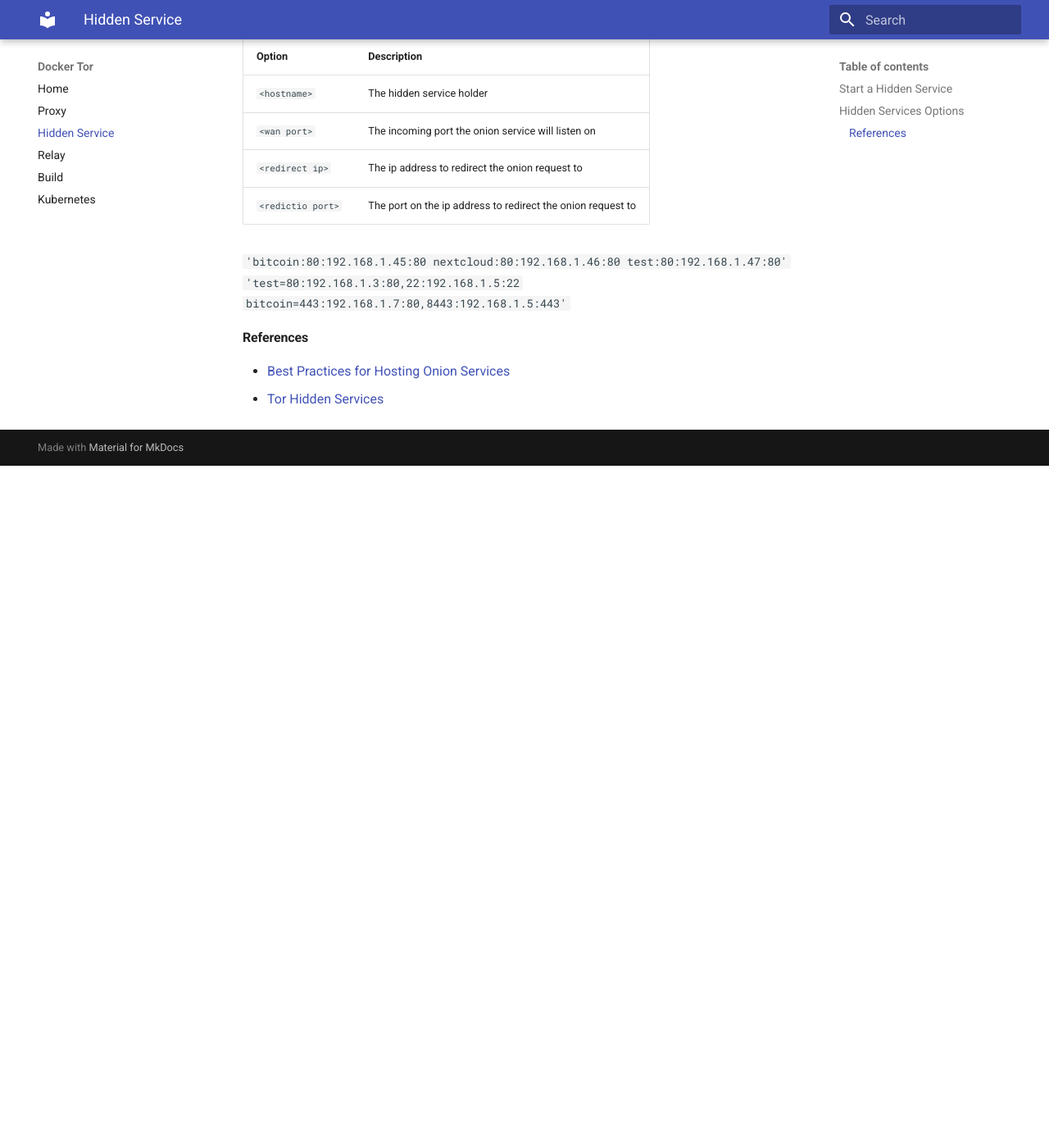
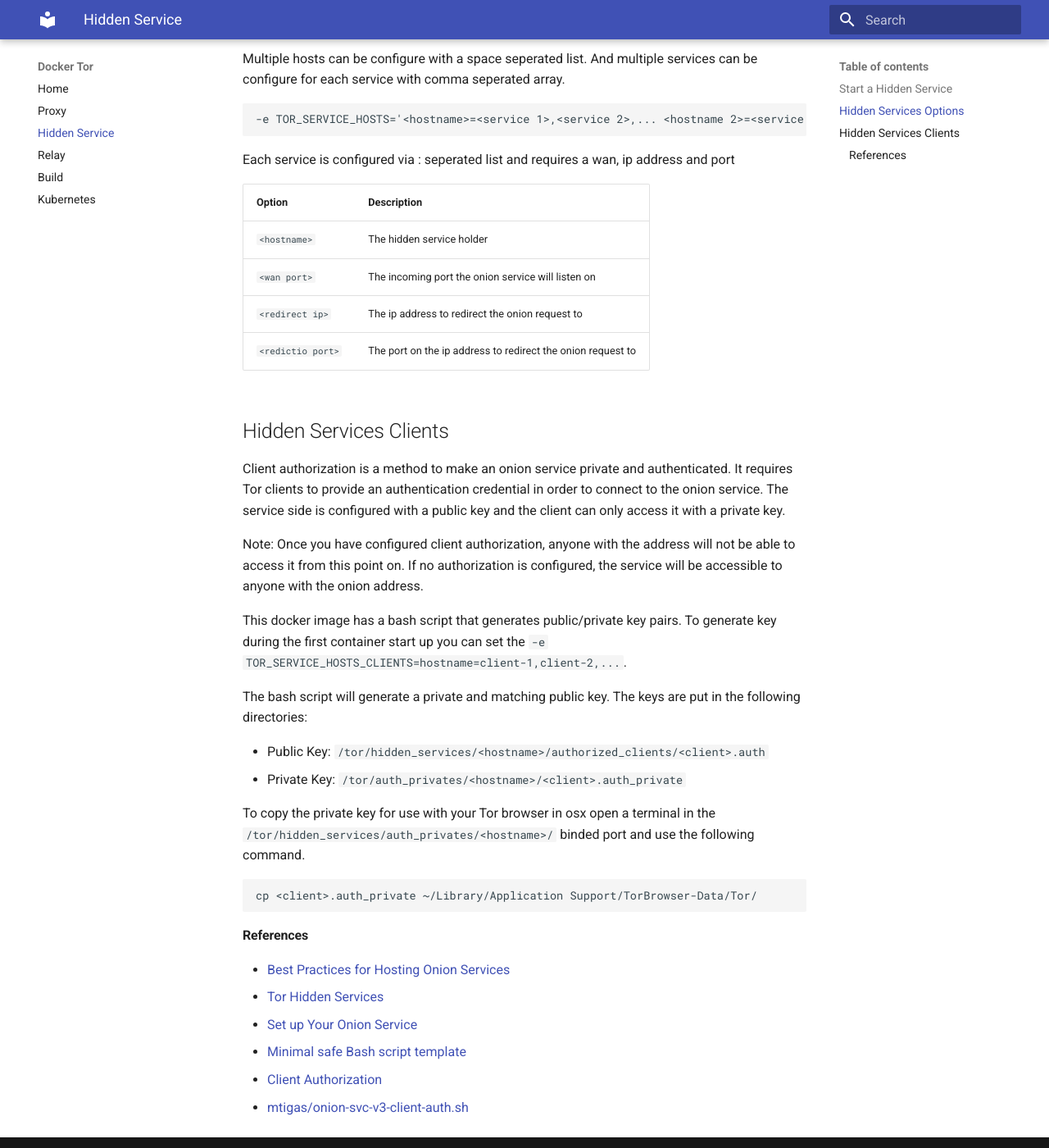
Before and after one commit to BarneyBuffet/docker-tor, an MkDocs documentation site: the page built from docs/service.md, in a window 1280 px wide and 1400 px high, scrolled down 962 px. Shown: the whole window at 82% size. Built offline with MkDocs 1.6.1 and Material for MkDocs 9.7.7, drawn with Linux system fonts in a browser that asks for light colours; before the commit the page ends 1530 px from its top, so only the background shows below that; some of the changed text lies outside the part shown.

Commit message:
Service client authorization

````diff
--- a/docs/service.md
+++ b/docs/service.md
@@ -2,22 +2,26 @@
 
 A hidden service is a site you visit or a service that uses Tor technology to stay secure and, if the owner wishes, anonymous. The terms "hidden services" and "onion services" are interchangeably.
 
-By default this image will not enable any hidden services. To enable hidden services the `-e TOR_SERVICE=true` flag is needed along wih a list of hosts in `-e TOR_SERVICE_HOSTS='<hostname>=<wan port>:<redirect IP>:<redirect port>,...'`.
+By default this image will not enable any hidden services. To enable hidden services the `-e TOR_SERVICE=true` flag is needed along wih a list of hosts in `-e TOR_SERVICE_HOSTS='<hostname>=<wan port>:<redirect IP>:<redirect port>,...'`. Multiple services can be configure for a host.
+
+It is generally good practice to create seperate Tor deamons for each hostname, but is not required.
 
 ## Start a Hidden Service
 
 To start a Tor hidden service with this image run the following docker command:
 
 ```bash
-docker run -d --name tor -e TOR_SERVICE=true -e TOR_SERVICE_HOSTS='bitcoin=443:192.168.1.7:80,8443:192.168.1.5:443` -p 9050:9050/tcp barneybuffet/tor:latest
+docker run -d --name tor -e TOR_SERVICE=true -e TOR_SERVICE_HOSTS='bitcoin=443:192.168.1.7:80,8443:192.168.1.5:443' -e TOR_SERVICE_HOSTS_CLIENTS='bitcoin=barney' -p 9050:9050/tcp barneybuffet/tor:latest`
 ```
 
 The image will:
 
 * Tell Tor to create a hidden service in `/tor/hidden_services/<hostname>`
 * Configure Tor to accept onion requests on a given port and redirect to an IP address and port
+* Create an authroized client private/public key pair
 
-The onion address can be found in `/tor/hidden_services/<hostname>`
+The onion address can be found in `/tor/hidden_services/<hostname>/hostname`
+The private key can be found in `/tor/hidden_services/auth_privates/<hostname>/<client>.auth_private`
 
 ## Hidden Services Options
 
@@ -42,15 +46,30 @@
 | `<redirect ip>`   | The ip address to redirect the onion request to             |
 | `<redictio port>` | The port on the ip address to redirect the onion request to |
 
+## Hidden Services Clients
 
+Client authorization is a method to make an onion service private and authenticated. It requires Tor clients to provide an authentication credential in order to connect to the onion service. The service side is configured with a public key and the client can only access it with a private key.
 
+Note: Once you have configured client authorization, anyone with the address will not be able to access it from this point on. If no authorization is configured, the service will be accessible to anyone with the onion address.
 
+This docker image has a bash script that generates public/private key pairs. To generate key during the first container start up you can set the `-e TOR_SERVICE_HOSTS_CLIENTS=hostname=client-1,client-2,...`.
 
-`'bitcoin:80:192.168.1.45:80 nextcloud:80:192.168.1.46:80 test:80:192.168.1.47:80'`
-`'test=80:192.168.1.3:80,22:192.168.1.5:22 bitcoin=443:192.168.1.7:80,8443:192.168.1.5:443'`
+The bash script will generate a private and matching public key. The keys are put in the following directories:
 
+* Public Key: `/tor/hidden_services/<hostname>/authorized_clients/<client>.auth`
+* Private Key: `/tor/auth_privates/<hostname>/<client>.auth_private`
+
+To copy the private key for use with your Tor browser in osx open a terminal in the `/tor/hidden_services/auth_privates/<hostname>/` binded port and use the following command.
+
+```bash
+cp <client>.auth_private ~/Library/Application Support/TorBrowser-Data/Tor/
+```
 
 #### References
 
 * [Best Practices for Hosting Onion Services](https://riseup.net/en/security/network-security/tor/onionservices-best-practices)
 * [Tor Hidden Services ](https://www.linuxjournal.com/content/tor-hidden-services)
+* [Set up Your Onion Service](http://xmrhfasfg5suueegrnc4gsgyi2tyclcy5oz7f5drnrodmdtob6t2ioyd.onion/onion-services/setup/index.html)
+* [Minimal safe Bash script template](https://betterdev.blog/minimal-safe-bash-script-template/)
+* [Client Authorization](http://xmrhfasfg5suueegrnc4gsgyi2tyclcy5oz7f5drnrodmdtob6t2ioyd.onion/onion-services/advanced/client-auth/index.html)
+* [mtigas/onion-svc-v3-client-auth.sh](https://gist.github.com/mtigas/9c2386adf65345be34045dace134140b)
````
Also changed, not shown: docs/index.md (+10 -0 lines), 6 other files.
